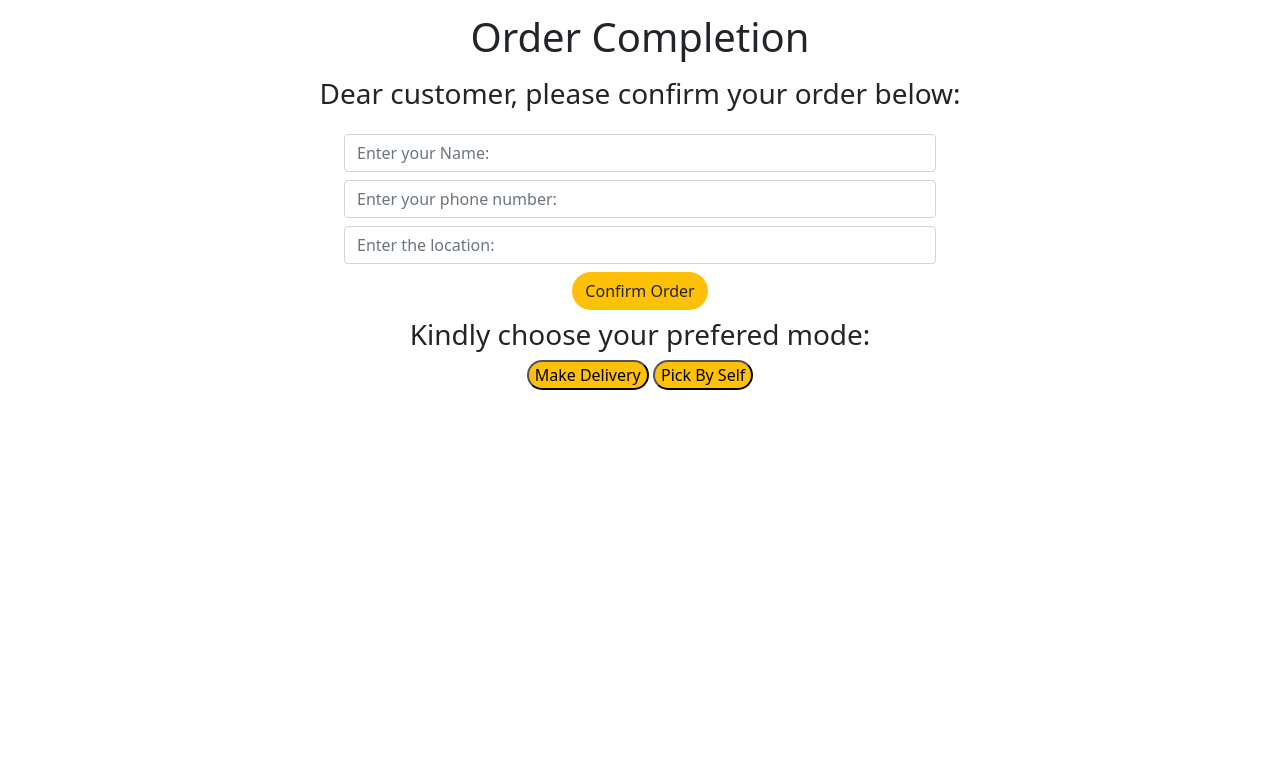
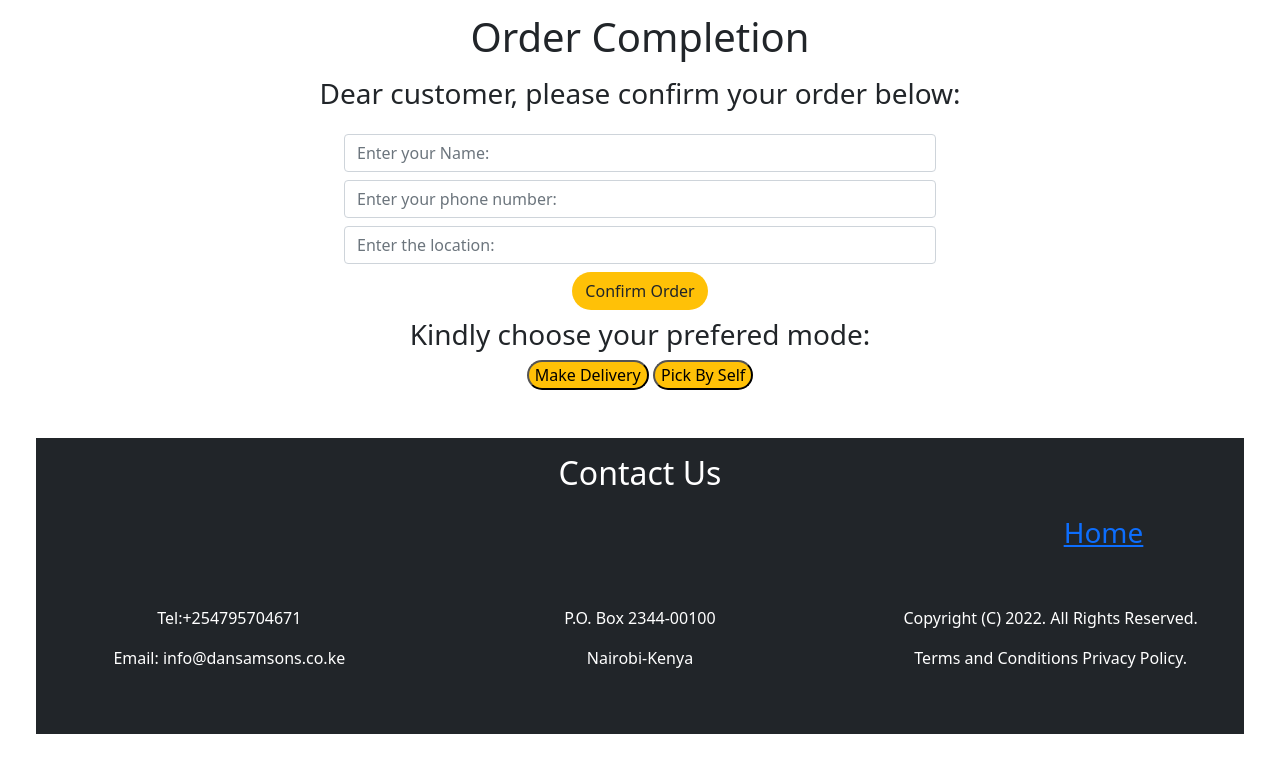
Before and after one commit to DanielSambu100/Dansam-Pizza-Place, a plain HTML site: page index.html in a window 1280 px wide. Shown: the part 2038-2797 px from the top of the page. Before the commit the page ends 2428 px from the top, so only its background shows below. Drawn offline with nearby package versions, Linux system fonts and the light colour scheme; a web font is replaced by a local one.

Commit message:
update footer info

```diff
--- a/index.html
+++ b/index.html
@@ -20,7 +20,7 @@
   </head>
   <body>
     <!-- main container -->
-    <div class="container-fluid">
+    <div class="container-fluid" id="landing">
 <!-- landing page -->
       <div class="container-fluid">
         <!-- navbar -->
@@ -31,13 +31,16 @@
           <div class="collapse navbar-collapse align-items-center col-4" id="collapsibleNavbar">
             <ul class="navbar-nav">
               <li class="nav-item">
+                <a class="nav-link text-white" href="index.html">Home</a>
+              </li>
+              <li class="nav-item">
                 <a class="nav-link text-white" href="#menu">Menu</a>
               </li>
               <li class="nav-item">
                 <a class="nav-link text-white" href="#order">Order</a>
               </li>
               <li class="nav-item">
-                <a class="nav-link text-white" href="#contact-section">Contact Info</a>
+                <a class="nav-link text-white" href="#footer">Contact Info</a>
               </li>
             </ul>
           </div>
@@ -219,6 +222,31 @@
           </div>
         </div>
       </div>
+      <!-- footer:contact info -->
+      <div class="container-fluid my-5" id="footer">
+        <div class="col-12 bg-dark text-white">
+          <div class="col-12 py-3">
+            <h2 class="headings text-lg-center">Contact Us</h2>
+        </div>
+        <div class="col-11 text-end">
+          <h3 class="bg-transparent pb-2 pr-5 mb-5"><a href="#landing">Home</a></h3>
+        </div>
+        <div class="row pb-5">
+                <div class="col-4 text-center">
+                    <p class="">Tel:+254795704671</p>
+                    <p class="">Email: info@dansamsons.co.ke</p>
+                </div>
+                <div class="col-4 text-center">
+                    <p class="">P.O. Box 2344-00100</p>
+                    <p class="">Nairobi-Kenya</p>
+                </div>
+                <div class="col-4 text-center">
+                    <p class="">Copyright (C) 2022. All Rights Reserved.</p>
+                    <p class="">Terms and Conditions Privacy Policy.</p>
+                </div>
+        </div>
+        </div>
+    </div>
     </div>
     <script src="https://cdn.jsdelivr.net/npm/bootstrap@5.1.3/dist/js/bootstrap.bundle.min.js" integrity="sha384-ka7Sk0Gln4gmtz2MlQnikT1wXgYsOg+OMhuP+IlRH9sENBO0LRn5q+8nbTov4+1p" crossorigin="anonymous"></script>
   </body>
```
Lines whose indentation alone changed are shown as unchanged.
